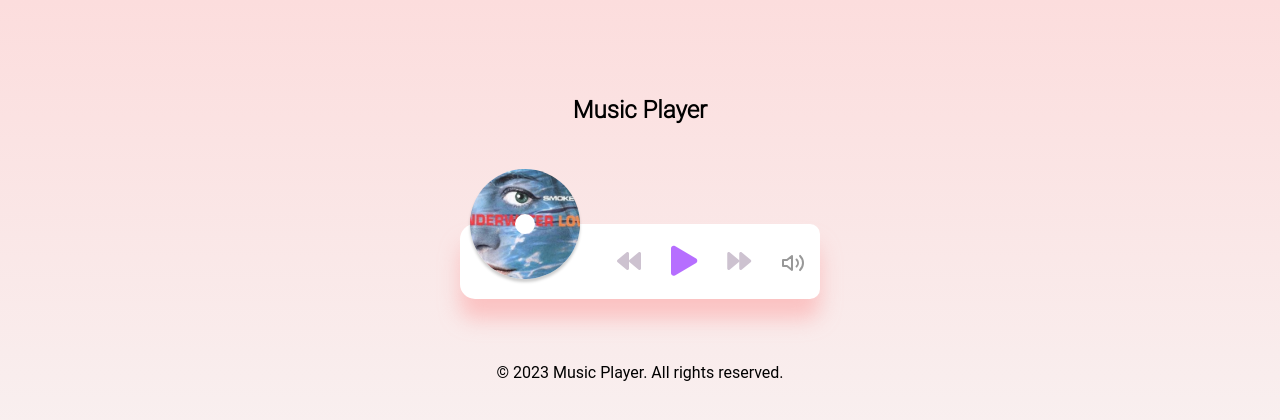
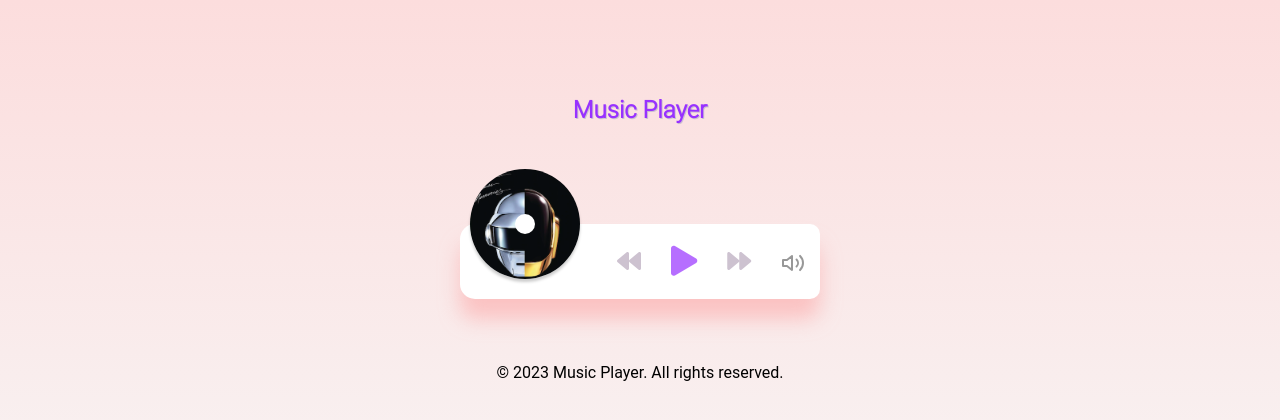
Before and after one commit to Web-Kute/music-player, a website with bundled scripts: page index.html in a window 1280 px wide. Built offline with nearby package versions, Linux system fonts and the light colour scheme.

Commit message:
init rangeVloume value on load

```diff
--- a/assets/js/index.js
+++ b/assets/js/index.js
@@ -172,6 +172,7 @@ document.addEventListener('DOMContentLoaded', () => {
 
   // Set initial volume
   audio.volume = 0.4;
+  rangeVolume.value = 40;
 
   rangeVolume.addEventListener('input', function () {
     const sizeBar = this.value;
--- a/assets/js/songslist.json
+++ b/assets/js/songslist.json
@@ -201,5 +201,19 @@
     "title": "Yesterday",
     "artist": "The Beatles",
     "jacket": "beatles.png"
+  },
+  {
+    "id": 30,
+    "track": "MetamorphosisOne",
+    "title": "Metamorphosis One",
+    "artist": "Phillip Glass",
+    "jacket": "glass.png"
+  },
+  {
+    "id": 31,
+    "track": "MadRush",
+    "title": "Mad Rush",
+    "artist": "Phillip Glass",
+    "jacket": "glass.png"
   }
 ]
--- a/scss/style.scss
+++ b/scss/style.scss
@@ -30,6 +30,8 @@ body {
 
 h1 {
   font-family: 'Roboto Light', sans-serif;
+  color: $primaryColor;
+  text-shadow: 1px 1px $secondaryColor;
   font-size: 1.5rem;
   font-weight: 700;
 }
```
Also changed, not shown: assets/css/style.min.css, assets/images/glass.png (added), 2 other files.
